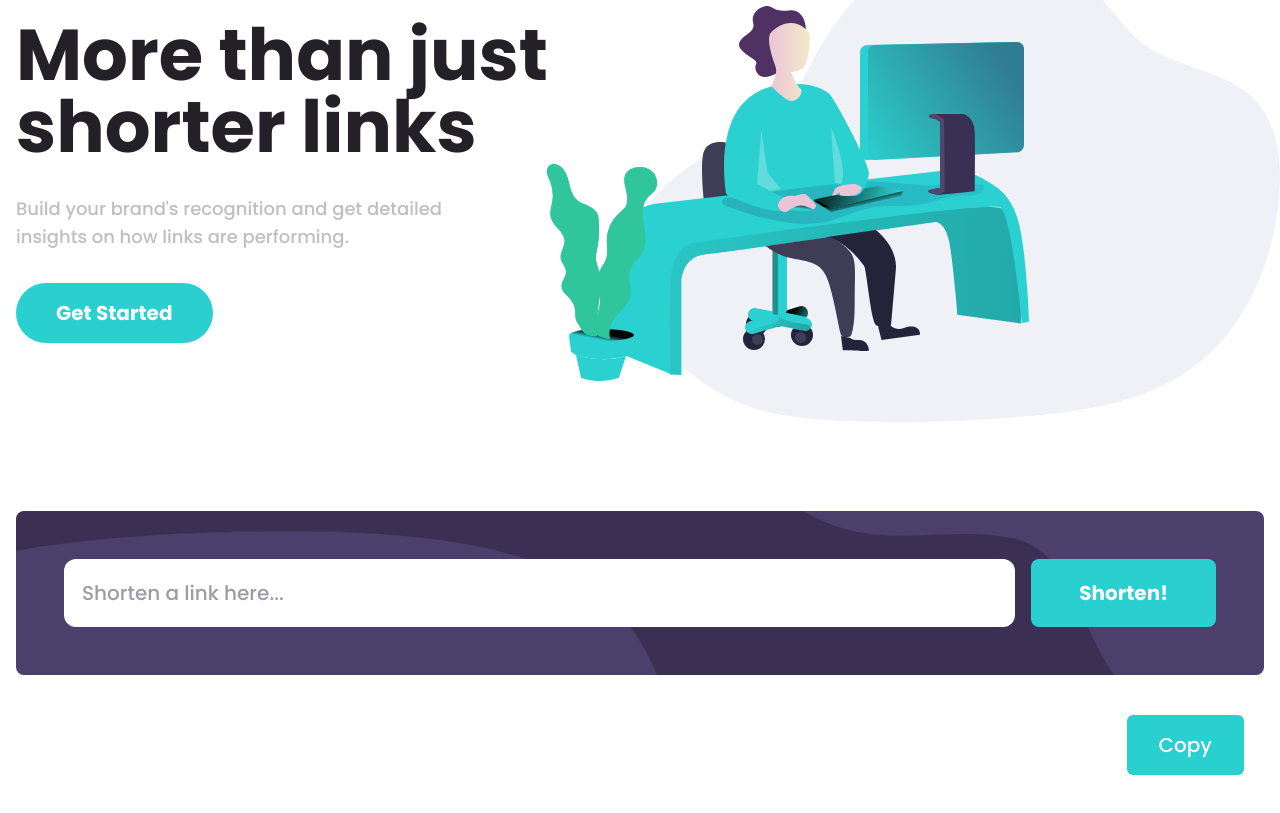
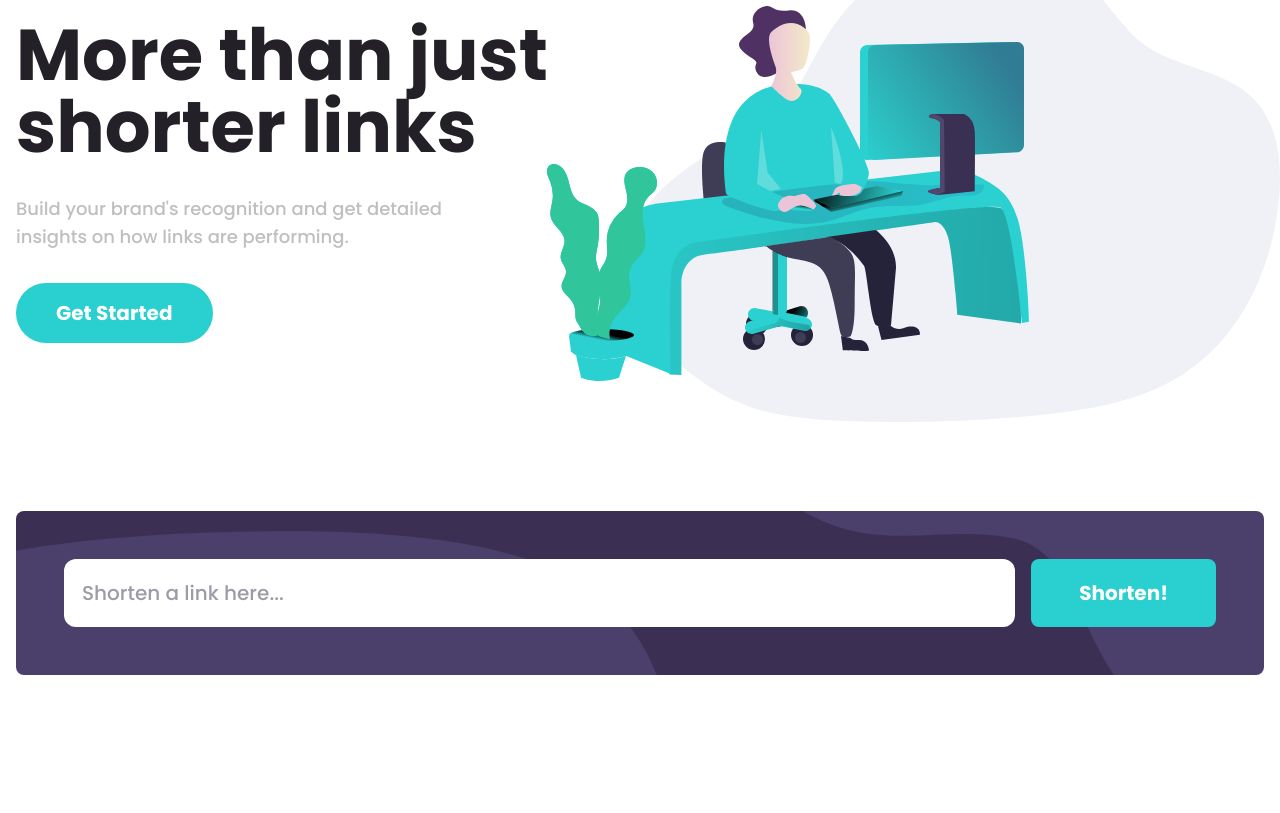
Before and after one commit to stove-jeebs/url-shortening-api, a React (Create React App) app: page / in a window 1280 px wide. Shown: the part 217-1030 px from the top of the page. After the commit the page ends 972 px from the top, so only its background shows below. Built offline with nearby package versions, Linux system fonts and the light colour scheme; the HTML template or start-up script is replaced by a standard one.

Commit message:
bitly api

```diff
--- a/package.json
+++ b/package.json
@@ -2,6 +2,7 @@
   "name": "url-shortening-api",
   "version": "0.1.0",
   "private": true,
+	"homepage": "https://stove-jeebs.github.io",
   "dependencies": {
     "@testing-library/jest-dom": "^5.16.4",
     "@testing-library/react": "^13.3.0",
@@ -15,7 +16,9 @@
     "start": "react-scripts start",
     "build": "react-scripts build",
     "test": "react-scripts test",
-    "eject": "react-scripts eject"
+    "eject": "react-scripts eject",
+		"predeploy": "npm run build",
+		"deploy": "gh-pages -d build"
   },
   "eslintConfig": {
     "extends": [
@@ -37,6 +40,7 @@
   },
   "devDependencies": {
     "autoprefixer": "^10.4.7",
+    "gh-pages": "^4.0.0",
     "postcss": "^8.4.14",
     "tailwindcss": "^3.0.24"
   }
--- a/src/components/Navbar.jsx
+++ b/src/components/Navbar.jsx
@@ -21,7 +21,7 @@ export default function Navbar() {
       {/* desktop navigation */}
       <section className="hidden lg:flex container">
         {/* logo and links */}
-        <div className="flex flex-1 gap-12">
+        <div className="flex flex-1 gap-12 items-center">
           <img src={logo} alt="Shortly-logo" />
           <ul className="flex gap-8 items-center">
             <List content={"Features"} />
--- a/src/components/shorten/Shorten.jsx
+++ b/src/components/shorten/Shorten.jsx
@@ -1,16 +1,48 @@
+import React, { useState, useEffect } from "react";
 import Card from "./ShortenCard";
 import desktopPattern from "../../assets/bg-shorten-desktop.svg";
 
 export default function Shorten() {
+  const [shortUrl, setShortUrl] = useState("");
+  const [longUrl, setLongUrl] = useState("");
+  const [text, setText] = useState("");
+
+  useEffect(() => {
+    longUrl &&
+      fetch("https://api-ssl.bitly.com/v4/shorten", {
+        method: "POST",
+        headers: {
+          Authorization: `${process.env.REACT_APP_BITLY_API_TOKEN}`,
+          "Content-Type": "application/json",
+        },
+        body: JSON.stringify({
+          long_url: `${longUrl}`,
+          domain: "bit.ly",
+          group_guid: "Bm679IhA92K",
+        }),
+      })
+        .then((res) => res.json())
+        .then((data) => {
+          setShortUrl(data.link);
+        });
+  });
+
+  function onSubmit(e) {
+    e.preventDefault();
+    setLongUrl(text);
+  }
+
   return (
     <div className="container my-20">
       <form
+        onSubmit={onSubmit}
         action="/test"
         className="flex flex-col md:flex-row px-4 md:px-12 py-12 rounded-lg
 				bg-secondary bg-contain gap-6 md:gap-4 bg-cover bg-center"
         style={{ backgroundImage: `url(${desktopPattern})` }}
       >
         <input
+          onChange={(e) => setText(e.target.value)}
           type="text"
           className="rounded-xl px-4 py-3 text-xl placeholder:text-grayishViolet text-veryDarkViolet
 					focus:outline-none border-2 border-transparent focus:border-primary flex-1"
@@ -24,9 +56,11 @@ export default function Shorten() {
           Shorten!
         </button>
       </form>
-      <div>
-        <Card />
-      </div>
+      {shortUrl && (
+        <div>
+          <Card originalUrl={longUrl} shortenedUrl={shortUrl} />
+        </div>
+      )}
     </div>
   );
 }
--- a/src/components/shorten/shortenCard.jsx
+++ b/src/components/shorten/shortenCard.jsx
@@ -1,15 +1,15 @@
-export default function ShortenCard({ url, shortUrl }) {
+export default function ShortenCard({ originalUrl, shortenedUrl }) {
   return (
-    <div
-      className="flex flex-col md:flex-row gap-8 my-8 px-5 py-2 justify-between text-xl
-				bg-white"
-    >
-      <p className="text-veryDarkViolet">{url}</p>
-      <div className="flex flex-col md:flex-row">
-        <span className="text-primary mb-4">{shortUrl}</span>
+    <div className="flex flex-col items-center md:flex-row gap-8 my-8 px-5 py-2 justify-between bg-white">
+      <p className="text-veryDarkViolet">{originalUrl}</p>
+      <div className="flex flex-col md:flex-row items-center gap-8">
+        <span className="text-primary mb-4 md:mb-0">{shortenedUrl}</span>
         <button
+          onClick={() => {
+            navigator.clipboard.writeText(shortenedUrl);
+          }}
           type="button"
-          className="bg-primary hover:bg-primaryHover rounded-md text-white px-8 py-4"
+          className="bg-primary hover:bg-primaryHover rounded-md text-white px-8 py-3 font-bold"
         >
           Copy
         </button>
```
Also changed, not shown: 2 other files (tests, documents, lock files or other folders).
